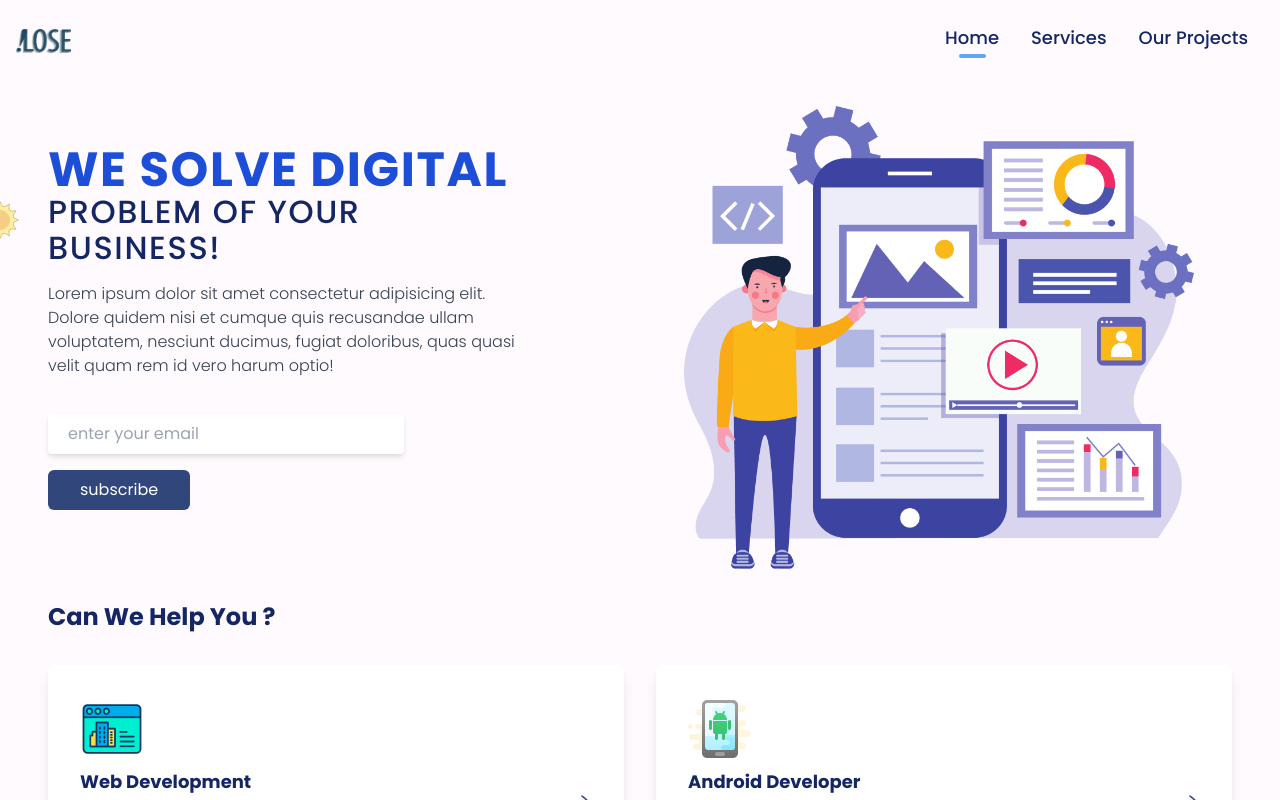
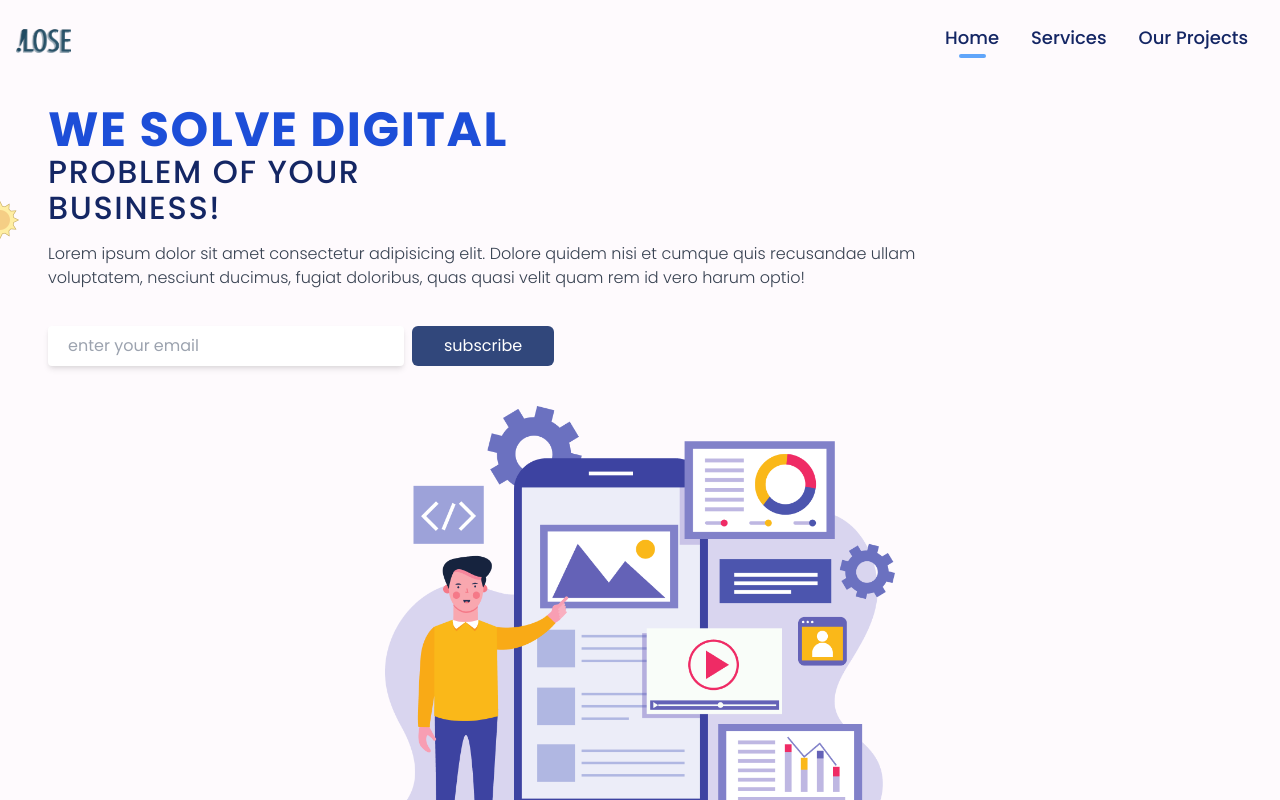
Before and after one commit to saddam-satria/BSI-FE-Competition, a Next.js app: page / in a window 1280 px wide. Shown: the top 800 px of the page. Built offline with nearby package versions, Linux system fonts and the light colour scheme.

Commit message:
Update : header home grid

```diff
--- a/components/layout/home/Header.js
+++ b/components/layout/home/Header.js
@@ -27,7 +27,7 @@
     }
   };
   return (
-    <div className="grid grid-cols-1 gap-3 xl:grid-cols-2">
+    <div className="grid grid-cols-1 2xl:grid-cols-2 gap-1">
       <div className="xl:order-1 xl:w-4/5 order-2  flex flex-col justify-center">
         <div>
           <h1 className="sm:text-lar text-3xl uppercase font-medium text-primary dark:text-white xl:tracking-wider">
```
